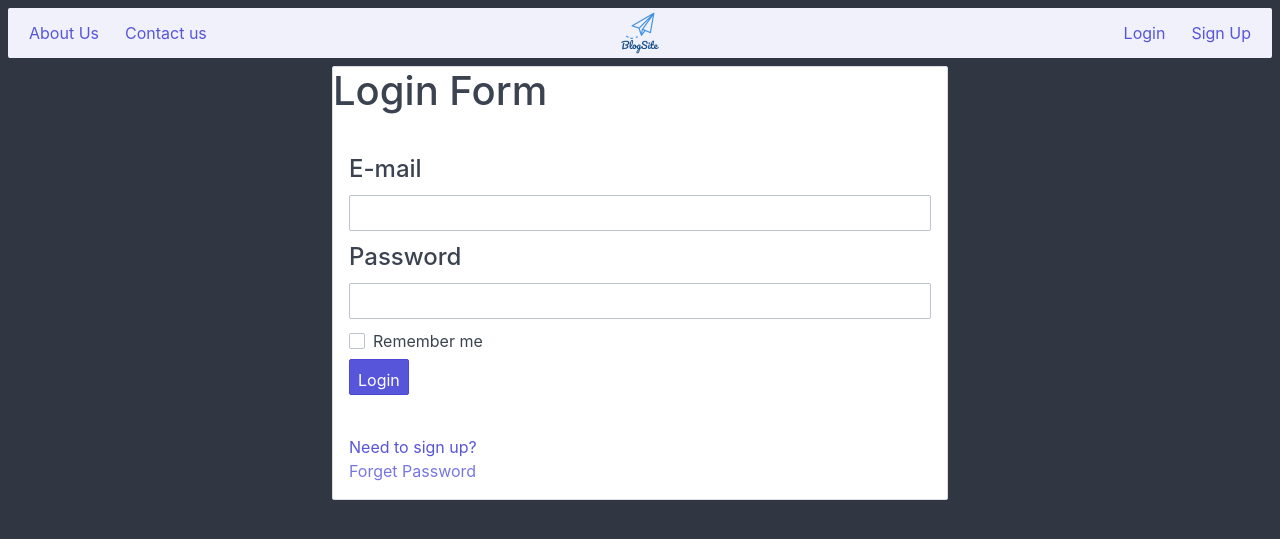
After one commit to itsDrac/blogSite, a Flask app: page /login in a window 1280 px wide. The commit adds this page. Shown: the top 539 px of the page. Run offline with Flask 2, Linux system fonts and the light colour scheme; some libraries are stand-ins or nearby versions.

Commit message:
Added Template Inheritance

```diff
--- a/app/routes.py
+++ b/app/routes.py
@@ -1,5 +1,10 @@
 from app import app
+from flask import render_template
 
 @app.get('/')
 def home():
-    return "Hello World"
+    return render_template("index.html")
+
+@app.route('/login')
+def login():
+    return render_template("login.html")
--- /dev/null
+++ b/app/templates/layout.html
@@ -0,0 +1,32 @@
+<!DOCTYPE html>
+<html lang="en">
+<head>
+    <meta charset="UTF-8">
+    <link rel="BlogSite icon" href="{{ url_for('static', filename='images/fav.ico') }}" type="image/x-icon">
+    {% block style %}
+    <title>Blog Site | Home Page</title>
+    <link rel="stylesheet" href="{{ url_for('static', filename='css/spectre.min.css') }}">
+    <link rel="stylesheet" href="{{ url_for('static', filename='css/spectre-icon.min.css') }}">
+    <link rel="stylesheet" href="{{ url_for('static', filename='css/spectre-exp.min.css') }}">
+
+    {% endblock style %}
+</head>
+<body class="bg-dark">
+    <header class="navbar bg-secondary m-2 px-2 s-rounded">
+        <section class="navbar-section">
+            <a href="#" class="btn btn-link mx-1">About Us</a>
+            <a href="#" class="btn btn-link mx-1">Contact us</a>
+        </section>
+        <section class="navbar-center">
+            <img src="{{ url_for('static', filename='images/logo.png') }}" alt="BlogSite Logo" width="50px">
+        </section>
+        <section class="navbar-section">
+            <a href="{{ url_for('login') }}" class="btn btn-link mx-1">Login</a>
+            <a href="#" class="btn btn-link mx-1">Sign Up</a>
+        </section>
+    </header>
+    {% block body %}
+
+    {% endblock body %}
+</body>
+</html>
--- a/app/templates/login.html
+++ b/app/templates/login.html
@@ -1,27 +1,8 @@
-<!DOCTYPE html>
-<html lang="en">
-<head>
-    <meta charset="UTF-8">
-    <link rel="BlogSite icon" href="../static/images/fav.ico" type="image/x-icon">
-    <title>Blog Site | Home Page</title>
-    <link rel="stylesheet" href="../static/css/spectre.min.css">
-    <link rel="stylesheet" href="../static/css/spectre-icons.min.css">
-    <link rel="stylesheet" href="../static/css/spectre-exp.min.css">
-</head>
-<body class="bg-dark">
-    <header class="navbar bg-secondary m-2 px-2 s-rounded">
-        <section class="navbar-section">
-            <a href="#" class="btn btn-link mx-1">About Us</a>
-            <a href="#" class="btn btn-link mx-1">Contact us</a>
-        </section>
-        <section class="navbar-center">
-            <img src="../static/images/logo.png" alt="BlogSite Logo" width="50px">
-        </section>
-        <section class="navbar-section">
-            <a href="#" class="btn btn-link mx-1">Login</a>
-            <a href="#" class="btn btn-link mx-1">Sign Up</a>
-        </section>
-    </header>
+{% extends "layout.html" %}
+{% block style %}
+{{ super() }}
+{% endblock style %}
+{% block body %}
     <div class="container">
         <div class="column col-md-12 col-6 col-mx-auto">
             <div class="card">
@@ -48,5 +29,4 @@
             </div>
         </div>
      </div>
-</body>
-</html>
+{% endblock body %}
```
Also changed, not shown: app/templates/index.html (+6 -26 lines).
